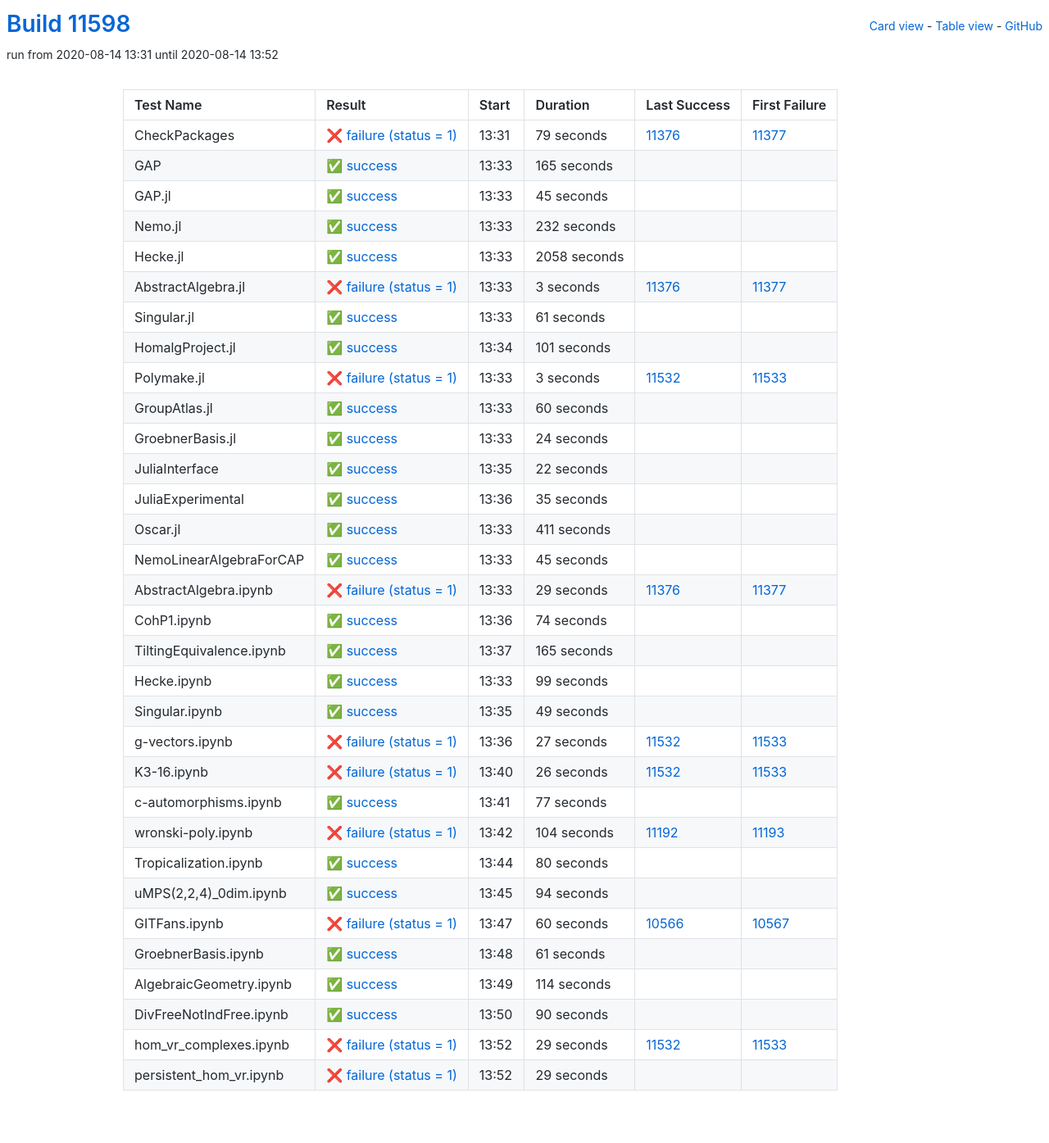
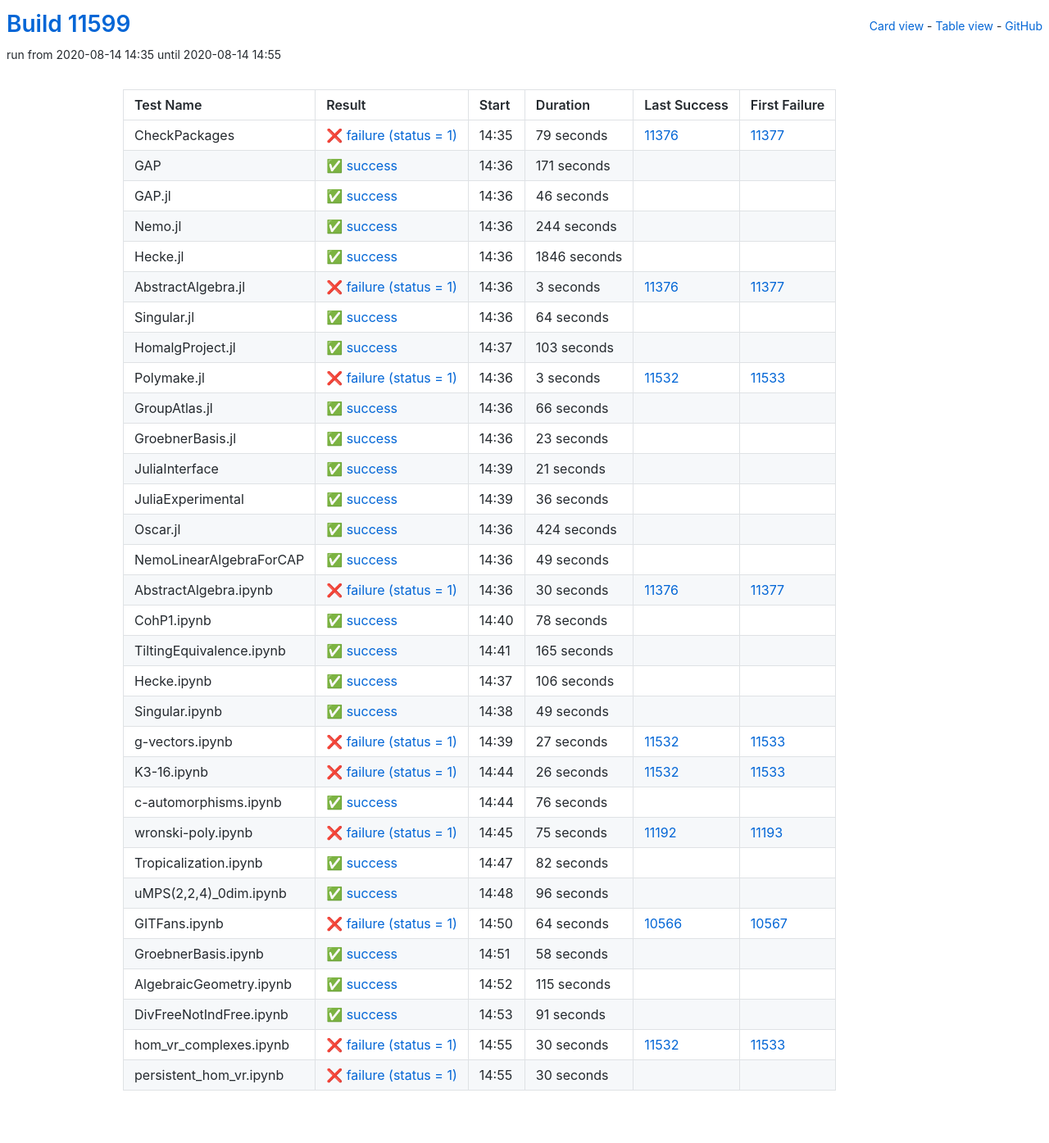
Before and after one commit to oscar-system/oscar-ci-status, a Jekyll site: the page built from table.html, in a window 1280 px wide. Shown: the whole page at 82% size. Built offline with Jekyll 4.4.1, drawn with Linux system fonts in a browser that asks for light colours.

Commit message:
Build #11599

```diff
--- a/_data/ci.yml
+++ b/_data/ci.yml
@@ -1,6 +1,6 @@
 ---
-build: 11598
-build_url: https://oscarci.mathematik.uni-kl.de/job/oscar/11598/
+build: 11599
+build_url: https://oscarci.mathematik.uni-kl.de/job/oscar/11599/
 job: oscar
 organization: oscar-system
 repo: oscar-ci-status
@@ -8,8 +8,8 @@
 tests:
 - name: CheckPackages
   id: checkpackages
-  log: https://oscarci.mathematik.uni-kl.de/job/oscar/11598/artifact/logs/build-11598/CheckPackages.log
-  start: 2020-08-14 13:31
+  log: https://oscarci.mathematik.uni-kl.de/job/oscar/11599/artifact/logs/build-11599/CheckPackages.log
+  start: 2020-08-14 14:35
   success: false
   exitcode: 1
   status: failure
@@ -20,56 +20,56 @@
   first_failure_url: https://oscarci.mathematik.uni-kl.de/job/oscar/11377/
 - name: GAP
   id: gap
-  log: https://oscarci.mathematik.uni-kl.de/job/oscar/11598/artifact/logs/build-11598/GAP.log
-  start: 2020-08-14 13:33
+  log: https://oscarci.mathematik.uni-kl.de/job/oscar/11599/artifact/logs/build-11599/GAP.log
+  start: 2020-08-14 14:36
   success: true
   exitcode: 0
   status: success
-  duration: 165
+  duration: 171
   last_success: false
   last_success_url:
   first_failure: false
   first_failure_url:
 - name: GAP.jl
   id: gap-jl
-  log: https://oscarci.mathematik.uni-kl.de/job/oscar/11598/artifact/logs/build-11598/GAP.jl.log
-  start: 2020-08-14 13:33
+  log: https://oscarci.mathematik.uni-kl.de/job/oscar/11599/artifact/logs/build-11599/GAP.jl.log
+  start: 2020-08-14 14:36
   success: true
   exitcode: 0
   status: success
-  duration: 45
+  duration: 46
   last_success: false
   last_success_url:
   first_failure: false
   first_failure_url:
 - name: Nemo.jl
   id: nemo-jl
-  log: https://oscarci.mathematik.uni-kl.de/job/oscar/11598/artifact/logs/build-11598/Nemo.jl.log
-  start: 2020-08-14 13:33
+  log: https://oscarci.mathematik.uni-kl.de/job/oscar/11599/artifact/logs/build-11599/Nemo.jl.log
+  start: 2020-08-14 14:36
   success: true
   exitcode: 0
   status: success
-  duration: 232
+  duration: 244
   last_success: false
   last_success_url:
   first_failure: false
   first_failure_url:
 - name: Hecke.jl
   id: hecke-jl
-  log: https://oscarci.mathematik.uni-kl.de/job/oscar/11598/artifact/logs/build-11598/Hecke.jl.log
-  start: 2020-08-14 13:33
+  log: https://oscarci.mathematik.uni-kl.de/job/oscar/11599/artifact/logs/build-11599/Hecke.jl.log
+  start: 2020-08-14 14:36
   success: true
   exitcode: 0
   status: success
-  duration: 2058
+  duration: 1846
   last_success: false
   last_success_url:
   first_failure: false
   first_failure_url:
 - name: AbstractAlgebra.jl
   id: abstractalgebra-jl
-  log: https://oscarci.mathematik.uni-kl.de/job/oscar/11598/artifact/logs/build-11598/AbstractAlgebra.jl.log
-  start: 2020-08-14 13:33
+  log: https://oscarci.mathematik.uni-kl.de/job/oscar/11599/artifact/logs/build-11599/AbstractAlgebra.jl.log
+  start: 2020-08-14 14:36
   success: false
   exitcode: 1
   status: failure
@@ -80,32 +80,32 @@
   first_failure_url: https://oscarci.mathematik.uni-kl.de/job/oscar/11377/
 - name: Singular.jl
   id: singular-jl
-  log: https://oscarci.mathematik.uni-kl.de/job/oscar/11598/artifact/logs/build-11598/Singular.jl.log
-  start: 2020-08-14 13:33
+  log: https://oscarci.mathematik.uni-kl.de/job/oscar/11599/artifact/logs/build-11599/Singular.jl.log
+  start: 2020-08-14 14:36
   success: true
   exitcode: 0
   status: success
-  duration: 61
+  duration: 64
   last_success: false
   last_success_url:
   first_failure: false
   first_failure_url:
 - name: HomalgProject.jl
   id: homalgproject-jl
-  log: https://oscarci.mathematik.uni-kl.de/job/oscar/11598/artifact/logs/build-11598/HomalgProject.jl.log
-  start: 2020-08-14 13:34
+  log: https://oscarci.mathematik.uni-kl.de/job/oscar/11599/artifact/logs/build-11599/HomalgProject.jl.log
+  start: 2020-08-14 14:37
   success: true
   exitcode: 0
   status: success
-  duration: 101
+  duration: 103
   last_success: false
   last_success_url:
   first_failure: false
   first_failure_url:
 - name: Polymake.jl
   id: polymake-jl
-  log: https://oscarci.mathematik.uni-kl.de/job/oscar/11598/artifact/logs/build-11598/Polymake.jl.log
-  start: 2020-08-14 13:33
+  log: https://oscarci.mathematik.uni-kl.de/job/oscar/11599/artifact/logs/build-11599/Polymake.jl.log
+  start: 2020-08-14 14:36
   success: false
   exitcode: 1
   status: failure
@@ -116,104 +116,104 @@
   first_failure_url: https://oscarci.mathematik.uni-kl.de/job/oscar/11533/
 - name: GroupAtlas.jl
   id: groupatlas-jl
-  log: https://oscarci.mathematik.uni-kl.de/job/oscar/11598/artifact/logs/build-11598/GroupAtlas.jl.log
-  start: 2020-08-14 13:33
+  log: https://oscarci.mathematik.uni-kl.de/job/oscar/11599/artifact/logs/build-11599/GroupAtlas.jl.log
+  start: 2020-08-14 14:36
   success: true
   exitcode: 0
   status: success
-  duration: 60
+  duration: 66
   last_success: false
   last_success_url:
   first_failure: false
   first_failure_url:
 - name: GroebnerBasis.jl
   id: groebnerbasis-jl
-  log: https://oscarci.mathematik.uni-kl.de/job/oscar/11598/artifact/logs/build-11598/GroebnerBasis.jl.log
-  start: 2020-08-14 13:33
+  log: https://oscarci.mathematik.uni-kl.de/job/oscar/11599/artifact/logs/build-11599/GroebnerBasis.jl.log
+  start: 2020-08-14 14:36
   success: true
   exitcode: 0
   status: success
-  duration: 24
+  duration: 23
   last_success: false
   last_success_url:
   first_failure: false
   first_failure_url:
 - name: JuliaInterface
   id: juliainterface
-  log: https://oscarci.mathematik.uni-kl.de/job/oscar/11598/artifact/logs/build-11598/JuliaInterface.log
-  start: 2020-08-14 13:35
+  log: https://oscarci.mathematik.uni-kl.de/job/oscar/11599/artifact/logs/build-11599/JuliaInterface.log
+  start: 2020-08-14 14:39
   success: true
   exitcode: 0
   status: success
-  duration: 22
+  duration: 21
   last_success: false
   last_success_url:
   first_failure: false
   first_failure_url:
 - name: JuliaExperimental
   id: juliaexperimental
-  log: https://oscarci.mathematik.uni-kl.de/job/oscar/11598/artifact/logs/build-11598/JuliaExperimental.log
-  start: 2020-08-14 13:36
+  log: https://oscarci.mathematik.uni-kl.de/job/oscar/11599/artifact/logs/build-11599/JuliaExperimental.log
+  start: 2020-08-14 14:39
   success: true
   exitcode: 0
   status: success
-  duration: 35
+  duration: 36
   last_success: false
   last_success_url:
   first_failure: false
   first_failure_url:
 - name: Oscar.jl
   id: oscar-jl
-  log: https://oscarci.mathematik.uni-kl.de/job/oscar/11598/artifact/logs/build-11598/Oscar.jl.log
-  start: 2020-08-14 13:33
+  log: https://oscarci.mathematik.uni-kl.de/job/oscar/11599/artifact/logs/build-11599/Oscar.jl.log
+  start: 2020-08-14 14:36
   success: true
   exitcode: 0
   status: success
-  duration: 411
+  duration: 424
   last_success: false
   last_success_url:
   first_failure: false
   first_failure_url:
 - name: NemoLinearAlgebraForCAP
   id: nemolinearalgebraforcap
-  log: https://oscarci.mathematik.uni-kl.de/job/oscar/11598/artifact/logs/build-11598/NemoLinearAlgebraForCAP.log
-  start: 2020-08-14 13:33
+  log: https://oscarci.mathematik.uni-kl.de/job/oscar/11599/artifact/logs/build-11599/NemoLinearAlgebraForCAP.log
+  start: 2020-08-14 14:36
   success: true
   exitcode: 0
   status: success
-  duration: 45
+  duration: 49
   last_success: false
   last_success_url:
   first_failure: false
   first_failure_url:
 - name: AbstractAlgebra.ipynb
   id: abstractalgebra-ipynb
-  log: https://oscarci.mathematik.uni-kl.de/job/oscar/11598/artifact/logs/build-11598/AbstractAlgebra.ipynb.log
-  start: 2020-08-14 13:33
+  log: https://oscarci.mathematik.uni-kl.de/job/oscar/11599/artifact/logs/build-11599/AbstractAlgebra.ipynb.log
+  start: 2020-08-14 14:36
   success: false
   exitcode: 1
   status: failure
-  duration: 29
+  duration: 30
   last_success: 11376
   last_success_url: https://oscarci.mathematik.uni-kl.de/job/oscar/11376/
   first_failure: 11377
   first_failure_url: https://oscarci.mathematik.uni-kl.de/job/oscar/11377/
 - name: CohP1.ipynb
   id: cohp1-ipynb
-  log: https://oscarci.mathematik.uni-kl.de/job/oscar/11598/artifact/logs/build-11598/CohP1.ipynb.log
-  start: 2020-08-14 13:36
+  log: https://oscarci.mathematik.uni-kl.de/job/oscar/11599/artifact/logs/build-11599/CohP1.ipynb.log
+  start: 2020-08-14 14:40
   success: true
   exitcode: 0
   status: success
-  duration: 74
+  duration: 78
   last_success: false
   last_success_url:
   first_failure: false
   first_failure_url:
 - name: TiltingEquivalence.ipynb
   id: tiltingequivalence-ipynb
-  log: https://oscarci.mathematik.uni-kl.de/job/oscar/11598/artifact/logs/build-11598/TiltingEquivalence.ipynb.log
-  start: 2020-08-14 13:37
+  log: https://oscarci.mathematik.uni-kl.de/job/oscar/11599/artifact/logs/build-11599/TiltingEquivalence.ipynb.log
+  start: 2020-08-14 14:41
   success: true
   exitcode: 0
   status: success
@@ -224,20 +224,20 @@
   first_failure_url:
 - name: Hecke.ipynb
   id: hecke-ipynb
-  log: https://oscarci.mathematik.uni-kl.de/job/oscar/11598/artifact/logs/build-11598/Hecke.ipynb.log
-  start: 2020-08-14 13:33
+  log: https://oscarci.mathematik.uni-kl.de/job/oscar/11599/artifact/logs/build-11599/Hecke.ipynb.log
+  start: 2020-08-14 14:37
   success: true
   exitcode: 0
   status: success
-  duration: 99
+  duration: 106
   last_success: false
   last_success_url:
   first_failure: false
   first_failure_url:
 - name: Singular.ipynb
   id: singular-ipynb
-  log: https://oscarci.mathematik.uni-kl.de/job/oscar/11598/artifact/logs/build-11598/Singular.ipynb.log
-  start: 2020-08-14 13:35
+  log: https://oscarci.mathematik.uni-kl.de/job/oscar/11599/artifact/logs/build-11599/Singular.ipynb.log
+  start: 2020-08-14 14:38
   success: true
   exitcode: 0
   status: success
@@ -248,8 +248,8 @@
   first_failure_url:
 - name: g-vectors.ipynb
   id: g-vectors-ipynb
-  log: https://oscarci.mathematik.uni-kl.de/job/oscar/11598/artifact/logs/build-11598/g-vectors.ipynb.log
-  start: 2020-08-14 13:36
+  log: https://oscarci.mathematik.uni-kl.de/job/oscar/11599/artifact/logs/build-11599/g-vectors.ipynb.log
+  start: 2020-08-14 14:39
   success: false
   exitcode: 1
   status: failure
@@ -260,8 +260,8 @@
   first_failure_url: https://oscarci.mathematik.uni-kl.de/job/oscar/11533/
 - name: K3-16.ipynb
   id: k3-16-ipynb
-  log: https://oscarci.mathematik.uni-kl.de/job/oscar/11598/artifact/logs/build-11598/K3-16.ipynb.log
-  start: 2020-08-14 13:40
+  log: https://oscarci.mathematik.uni-kl.de/job/oscar/11599/artifact/logs/build-11599/K3-16.ipynb.log
+  start: 2020-08-14 14:44
   success: false
   exitcode: 1
   status: failure
@@ -272,120 +272,120 @@
   first_failure_url: https://oscarci.mathematik.uni-kl.de/job/oscar/11533/
 - name: c-automorphisms.ipynb
   id: c-automorphisms-ipynb
-  log: https://oscarci.mathematik.uni-kl.de/job/oscar/11598/artifact/logs/build-11598/c-automorphisms.ipynb.log
-  start: 2020-08-14 13:41
+  log: https://oscarci.mathematik.uni-kl.de/job/oscar/11599/artifact/logs/build-11599/c-automorphisms.ipynb.log
+  start: 2020-08-14 14:44
   success: true
   exitcode: 0
   status: success
-  duration: 77
+  duration: 76
   last_success: false
   last_success_url:
   first_failure: false
   first_failure_url:
 - name: wronski-poly.ipynb
   id: wronski-poly-ipynb
-  log: https://oscarci.mathematik.uni-kl.de/job/oscar/11598/artifact/logs/build-11598/wronski-poly.ipynb.log
-  start: 2020-08-14 13:42
+  log: https://oscarci.mathematik.uni-kl.de/job/oscar/11599/artifact/logs/build-11599/wronski-poly.ipynb.log
+  start: 2020-08-14 14:45
   success: false
   exitcode: 1
   status: failure
-  duration: 104
+  duration: 75
   last_success: 11192
   last_success_url: https://oscarci.mathematik.uni-kl.de/job/oscar/11192/
   first_failure: 11193
   first_failure_url: https://oscarci.mathematik.uni-kl.de/job/oscar/11193/
 - name: Tropicalization.ipynb
   id: tropicalization-ipynb
-  log: https://oscarci.mathematik.uni-kl.de/job/oscar/11598/artifact/logs/build-11598/Tropicalization.ipynb.log
-  start: 2020-08-14 13:44
+  log: https://oscarci.mathematik.uni-kl.de/job/oscar/11599/artifact/logs/build-11599/Tropicalization.ipynb.log
+  start: 2020-08-14 14:47
   success: true
   exitcode: 0
   status: success
-  duration: 80
+  duration: 82
   last_success: false
   last_success_url:
   first_failure: false
   first_failure_url:
 - name: uMPS(2,2,4)_0dim.ipynb
   id: umps-2-2-4-0dim-ipynb
-  log: https://oscarci.mathematik.uni-kl.de/job/oscar/11598/artifact/logs/build-11598/uMPS-2-2-4-_0dim.ipynb.log
-  start: 2020-08-14 13:45
+  log: https://oscarci.mathematik.uni-kl.de/job/oscar/11599/artifact/logs/build-11599/uMPS-2-2-4-_0dim.ipynb.log
+  start: 2020-08-14 14:48
   success: true
   exitcode: 0
   status: success
-  duration: 94
+  duration: 96
   last_success: false
   last_success_url:
   first_failure: false
   first_failure_url:
 - name: GITFans.ipynb
   id: gitfans-ipynb
-  log: https://oscarci.mathematik.uni-kl.de/job/oscar/11598/artifact/logs/build-11598/GITFans.ipynb.log
-  start: 2020-08-14 13:47
+  log: https://oscarci.mathematik.uni-kl.de/job/oscar/11599/artifact/logs/build-11599/GITFans.ipynb.log
+  start: 2020-08-14 14:50
   success: false
   exitcode: 1
   status: failure
-  duration: 60
+  duration: 64
   last_success: 10566
   last_success_url: https://oscarci.mathematik.uni-kl.de/job/oscar/10566/
   first_failure: 10567
   first_failure_url: https://oscarci.mathematik.uni-kl.de/job/oscar/10567/
 - name: GroebnerBasis.ipynb
   id: groebnerbasis-ipynb
-  log: https://oscarci.mathematik.uni-kl.de/job/oscar/11598/artifact/logs/build-11598/GroebnerBasis.ipynb.log
-  start: 2020-08-14 13:48
+  log: https://oscarci.mathematik.uni-kl.de/job/oscar/11599/artifact/logs/build-11599/GroebnerBasis.ipynb.log
+  start: 2020-08-14 14:51
   success: true
   exitcode: 0
   status: success
-  duration: 61
+  duration: 58
   last_success: false
   last_success_url:
   first_failure: false
   first_failure_url:
 - name: AlgebraicGeometry.ipynb
   id: algebraicgeometry-ipynb
-  log: https://oscarci.mathematik.uni-kl.de/job/oscar/11598/artifact/logs/build-11598/AlgebraicGeometry.ipynb.log
-  start: 2020-08-14 13:49
+  log: https://oscarci.mathematik.uni-kl.de/job/oscar/11599/artifact/logs/build-11599/AlgebraicGeometry.ipynb.log
+  start: 2020-08-14 14:52
   success: true
   exitcode: 0
   status: success
-  duration: 114
+  duration: 115
   last_success: false
   last_success_url:
   first_failure: false
   first_failure_url:
 - name: DivFreeNotIndFree.ipynb
   id: divfreenotindfree-ipynb
-  log: https://oscarci.mathematik.uni-kl.de/job/oscar/11598/artifact/logs/build-11598/DivFreeNotIndFree.ipynb.log
-  start: 2020-08-14 13:50
+  log: https://oscarci.mathematik.uni-kl.de/job/oscar/11599/artifact/logs/build-11599/DivFreeNotIndFree.ipynb.log
+  start: 2020-08-14 14:53
   success: true
   exitcode: 0
   status: success
-  duration: 90
+  duration: 91
   last_success: false
   last_success_url:
   first_failure: false
   first_failure_url:
 - name: hom_vr_complexes.ipynb
   id: hom-vr-complexes-ipynb
-  log: https://oscarci.mathematik.uni-kl.de/job/oscar/11598/artifact/logs/build-11598/hom_vr_complexes.ipynb.log
-  start: 2020-08-14 13:52
+  log: https://oscarci.mathematik.uni-kl.de/job/oscar/11599/artifact/logs/build-11599/hom_vr_complexes.ipynb.log
+  start: 2020-08-14 14:55
   success: false
   exitcode: 1
   status: failure
-  duration: 29
+  duration: 30
   last_success: 11532
   last_success_url: https://oscarci.mathematik.uni-kl.de/job/oscar/11532/
   first_failure: 11533
   first_failure_url: https://oscarci.mathematik.uni-kl.de/job/oscar/11533/
 - name: persistent_hom_vr.ipynb
   id: persistent-hom-vr-ipynb
-  log: https://oscarci.mathematik.uni-kl.de/job/oscar/11598/artifact/logs/build-11598/persistent_hom_vr.ipynb.log
-  start: 2020-08-14 13:52
+  log: https://oscarci.mathematik.uni-kl.de/job/oscar/11599/artifact/logs/build-11599/persistent_hom_vr.ipynb.log
+  start: 2020-08-14 14:55
   success: false
   exitcode: 1
   status: failure
-  duration: 29
+  duration: 30
   last_success: false
   last_success_url:
   first_failure: false
```
Also changed, not shown: README.md.
